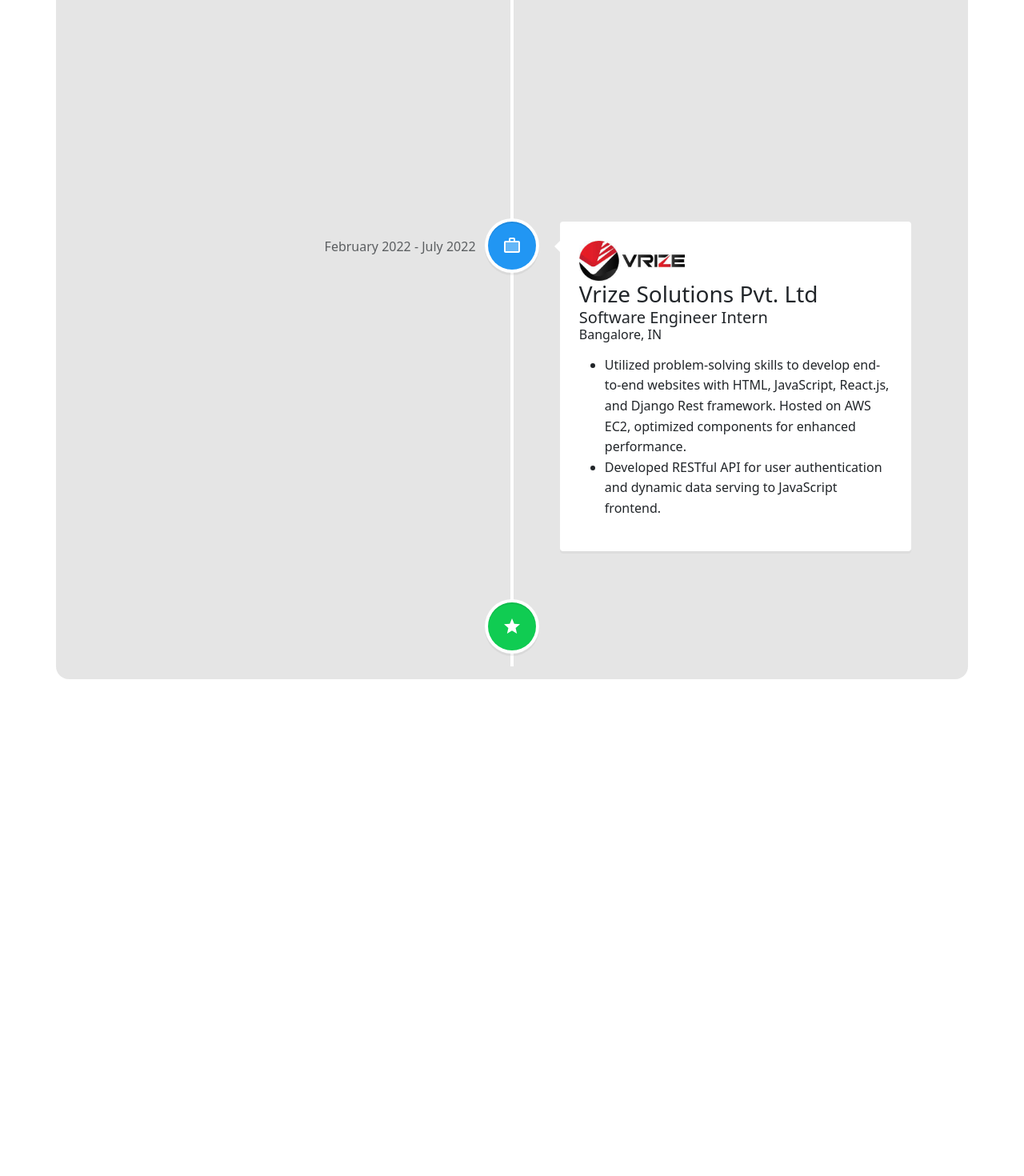
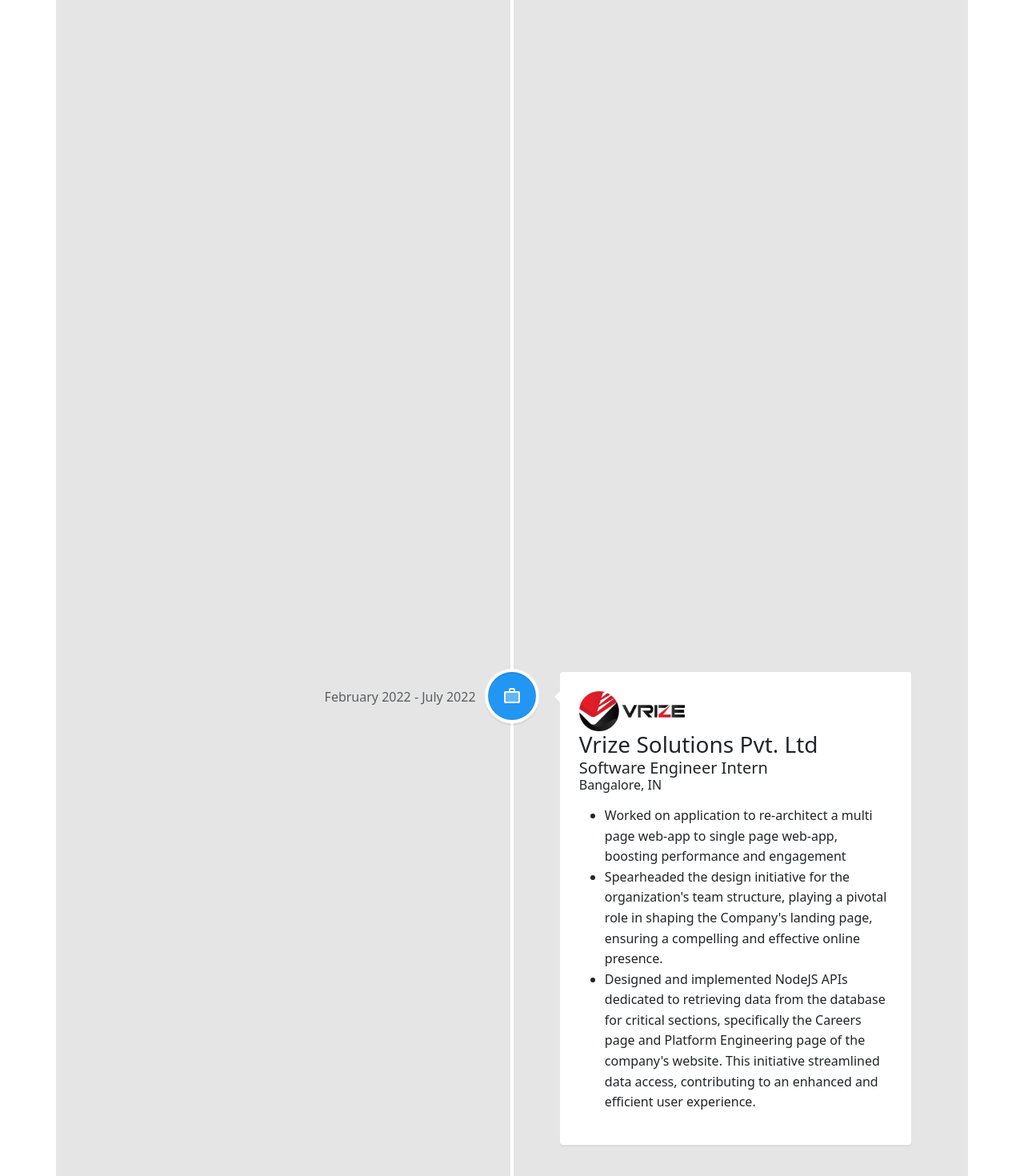
Before and after one commit to akhil8951/akhil8951.github.io, a React (Create React App) app: page /work in a window 1280 px wide. Shown: the part 540-2010 px from the top of the page at 80% size. Before the commit the page ends 1389 px from the top, so only its background shows below. Built offline with nearby package versions, Linux system fonts and the light colour scheme.

Commit message:
Added details of work experience

```diff
--- a/src/components/Work.js
+++ b/src/components/Work.js
@@ -48,18 +48,40 @@ const Work = () => {
               <p>
                 <ul>
                   <li>
-                    Revamped multi-page web app into a single-page design,
-                    enhancing performance and user engagement.
+                    Acquired proficiency in the .NET Framework while actively
+                    contributing to the ongoing enhancement of the Viewing
+                    Experience Client Application. Integrated a version display
+                    feature into the settings menu using XAML file manipulation,
+                    ensuring users have clear visibility of the application's
+                    current version.
                   </li>
                   <li>
-                    Developed a single-page app for real-time employee status
-                    tracking (WFH, WFO, Leave) on AWS. Implemented an Active
-                    Directory authentication system for enhanced security and
-                    efficiency.
+                    Converted a single-screen Multiplexer, employing a
+                    producer-consumer model to accommodate and display multiple
+                    screens. This involved intricately managing individual
+                    threads for optimal performance and responsiveness.
                   </li>
                   <li>
-                    Learned .NET framework and integrated API functionality into
-                    the Viewing Ex App.
+                    Developed “Stateo”, a Single Page Web Application, utilizing
+                    ReactJS for an intuitive and modern user interface, and DRF
+                    for robust backend APIs. Database management was executed
+                    efficiently using MSSQL, ensuring data integrity
+                  </li>
+                  <li>
+                    "Stateo" enables employees to seamlessly track their daily
+                    and advance status (WFH, WFO, Leave), significantly
+                    improving team efficiency, communication, and overall
+                    performance. The application was deployed on AWS EC2. To
+                    enhance security, a role-based signup and login system with
+                    integrated Active Directory authentication was implemented.
+                    Was recognized for reshaping workplace dynamics and
+                    fostering positive team collaboration
+                  </li>
+                  <li>
+                    <strong>
+                      Achievement - Secured second prize in the
+                      organization-wide held Hackathon called CPL
+                    </strong>
                   </li>
                 </ul>
               </p>
@@ -86,14 +108,21 @@ const Work = () => {
               <p>
                 <ul>
                   <li>
-                    Utilized problem-solving skills to develop end-to-end
-                    websites with HTML, JavaScript, React.js, and Django Rest
-                    framework. Hosted on AWS EC2, optimized components for
-                    enhanced performance.
+                    Worked on application to re-architect a multi page web-app
+                    to single page web-app, boosting performance and engagement
                   </li>
                   <li>
-                    Developed RESTful API for user authentication and dynamic
-                    data serving to JavaScript frontend.
+                    Spearheaded the design initiative for the organization's
+                    team structure, playing a pivotal role in shaping the
+                    Company's landing page, ensuring a compelling and effective
+                    online presence.
+                  </li>
+                  <li>
+                    Designed and implemented NodeJS APIs dedicated to retrieving
+                    data from the database for critical sections, specifically
+                    the Careers page and Platform Engineering page of the
+                    company's website. This initiative streamlined data access,
+                    contributing to an enhanced and efficient user experience.
                   </li>
                 </ul>
               </p>
```
